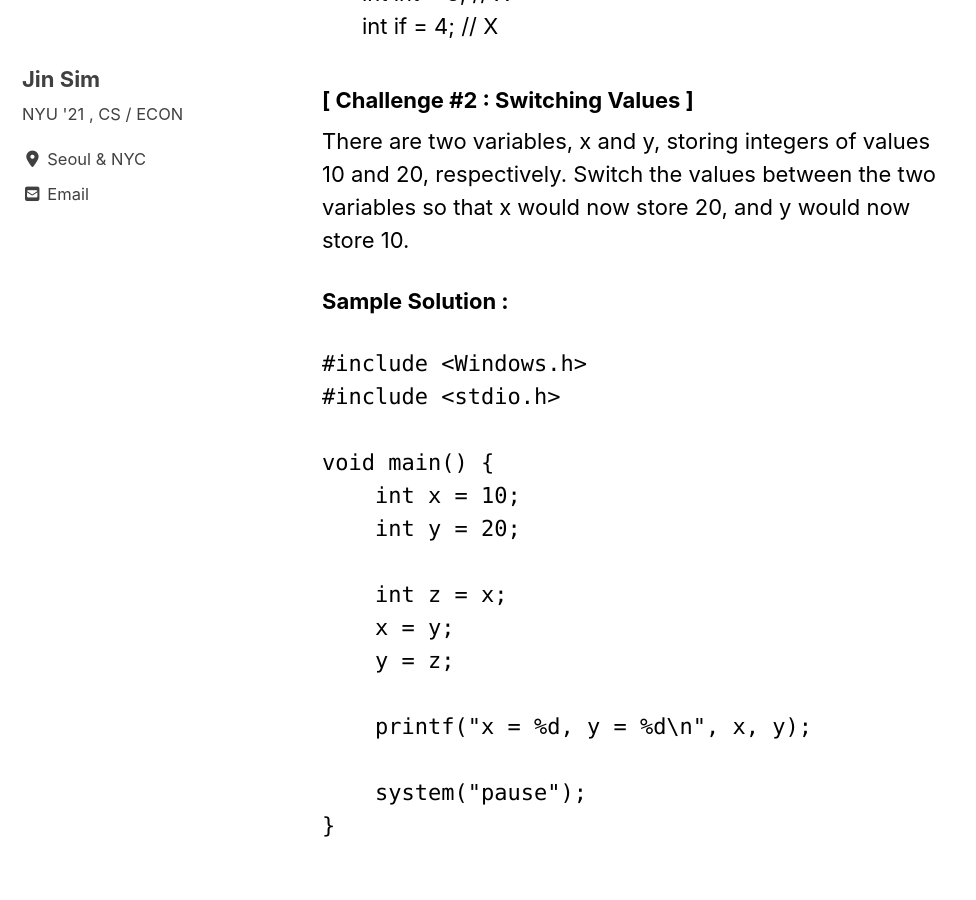
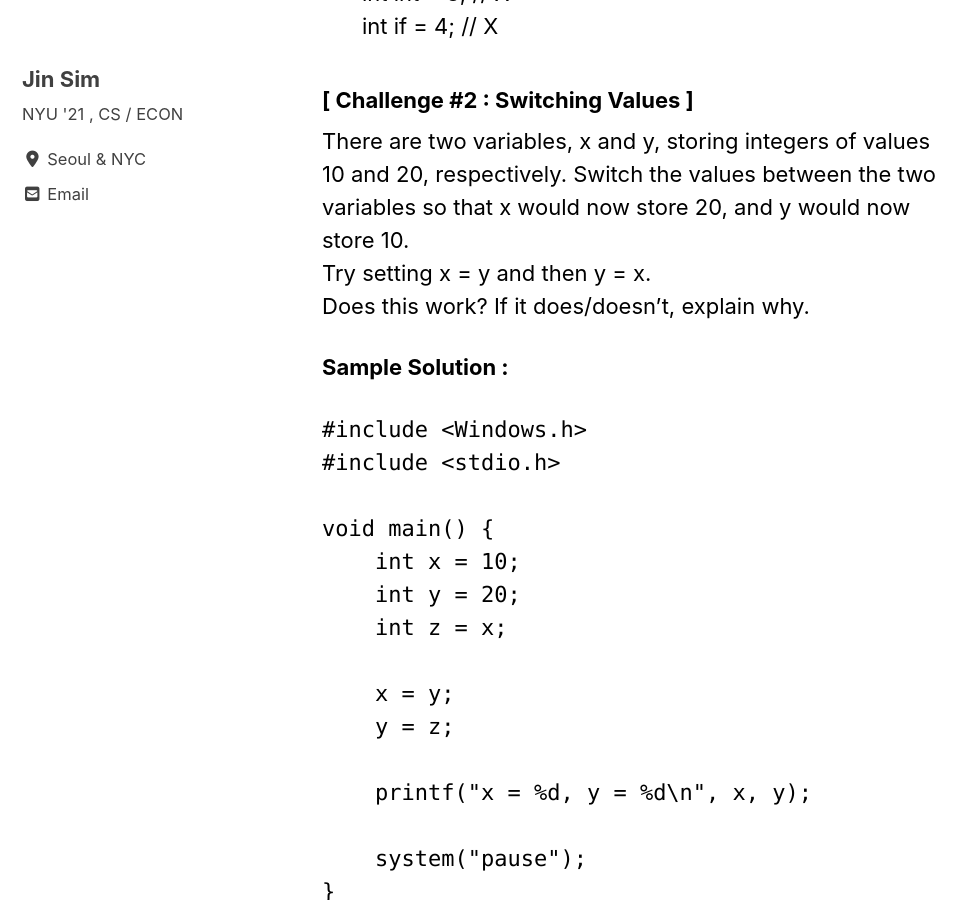
Before and after one commit to jinsim95/jinsim95.github.io, a Jekyll site: the page built from _posts/2019-07-05-C-day02.md, in a window 1280 px wide and 900 px high, scrolled down 1877 px. Shown: the whole window, without its empty margins (0-976 px from the left). Built offline with Jekyll 4.4.1, drawn with Linux system fonts in a browser that asks for light colours; cached includes are drawn as plain includes; nearby versions of some CDN libraries.

Commit message:
_posts/2019-07-05-C-day02.md updated from https://stackedit.io/

```diff
--- a/_posts/2019-07-05-C-day02.md
+++ b/_posts/2019-07-05-C-day02.md
@@ -49,7 +49,9 @@ int if = 4;			// X</p>
 </li>
 </ol>
 <h3 id="challenge-2--switching-values-">[ Challenge #2 : Switching Values ]</h3>
-<p>There are two variables, x and y, storing integers of values 10 and 20, respectively. Switch the values between the two variables so that x would now store 20, and y would now store 10.</p>
+<p>There are two variables, x and y, storing integers of values 10 and 20, respectively. Switch the values between the two variables so that x would now store 20, and y would now store 10.<br>
+Try setting x = y and then y = x.<br>
+Does this work? If it does/doesn’t, explain why.</p>
 <p><strong>Sample Solution :</strong></p>
 <pre><code>#include &lt;Windows.h&gt;
 #include &lt;stdio.h&gt;
@@ -57,8 +59,8 @@ int if = 4;			// X</p>
 void main() {
     int x = 10;
     int y = 20;
+    int z = x;
 
-    int z = x;
     x = y;
     y = z;
 
```
